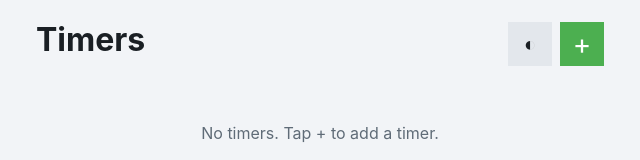
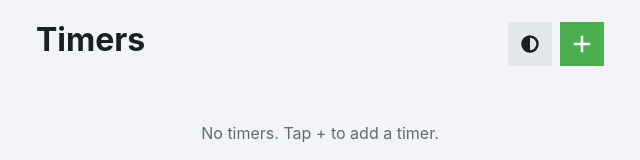
Before and after one commit to pglira/timers, a React (Vite) app: page / in a window 1280 px wide. Shown: the top 160 px of the page, without its empty margins (320-960 px from the left). Built offline with nearby package versions, Linux system fonts and the light colour scheme.

Commit message:
Use one simple SVG icon set for all buttons

```diff
--- a/src/App.css
+++ b/src/App.css
@@ -74,21 +74,22 @@ h1 {
   gap: 8px;
 }
 
-.theme {
+.theme,
+.add {
   width: 44px;
   height: 44px;
+  display: grid;
+  place-items: center;
+  padding: 0;
+}
+
+.theme {
   background: var(--control);
-  font-size: 20px;
-  line-height: 1;
 }
 
 .add {
-  width: 44px;
-  height: 44px;
   background: var(--accent);
   color: #fff;
-  font-size: 28px;
-  line-height: 1;
 }
 
 .empty {
@@ -185,7 +186,6 @@ ul {
 .actions button {
   width: 56px;
   height: 56px;
-  font-size: 20px;
   display: grid;
   place-items: center;
   padding: 0;
@@ -195,6 +195,14 @@ ul {
   width: 24px;
   height: 24px;
   fill: currentColor;
+}
+
+.icon .line {
+  fill: none;
+  stroke: currentColor;
+  stroke-width: 2.5;
+  stroke-linecap: square;
+  stroke-linejoin: miter;
 }
 
 .reset {
--- a/src/App.tsx
+++ b/src/App.tsx
@@ -1,4 +1,4 @@
-import { type CSSProperties, useEffect, useState } from 'react';
+import { type CSSProperties, type ReactNode, useEffect, useState } from 'react';
 import {
   COLORS,
   type Timer,
@@ -20,32 +20,26 @@ import { playBeep, unlockSound } from './sound';
 import { useWakeLock } from './useWakeLock';
 import { type Theme, useTheme } from './theme';
 import { SwipeRow } from './SwipeRow';
+import {
+  AutoThemeIcon,
+  DarkThemeIcon,
+  LightThemeIcon,
+  PauseIcon,
+  PlayIcon,
+  PlusIcon,
+  ResetIcon,
+} from './icons';
 
-const THEME_ICONS: Record<Theme, string> = { auto: '◐', light: '☀\uFE0E', dark: '☾\uFE0E' };
+const THEME_ICONS: Record<Theme, ReactNode> = {
+  auto: <AutoThemeIcon />,
+  light: <LightThemeIcon />,
+  dark: <DarkThemeIcon />,
+};
 const THEME_LABELS: Record<Theme, string> = {
   auto: 'Theme: system',
   light: 'Theme: light',
   dark: 'Theme: dark',
 };
-
-// The icons are drawn in a 24×24 box with the shape at the center of the box.
-function PauseIcon() {
-  return (
-    <svg className="icon" viewBox="0 0 24 24" aria-hidden="true">
-      <rect x="6" y="5" width="4" height="14" />
-      <rect x="14" y="5" width="4" height="14" />
-    </svg>
-  );
-}
-
-// The triangle is shifted right so that its centroid is at the center of the box.
-function PlayIcon() {
-  return (
-    <svg className="icon" viewBox="0 0 24 24" aria-hidden="true">
-      <path d="M8 5 L20 12 L8 19 Z" />
-    </svg>
-  );
-}
 
 // A timer that got to zero more than this time ago finished while the app was
 // in the background, so it gets no sound.
@@ -119,7 +113,7 @@ export default function App() {
             {THEME_ICONS[theme]}
           </button>
           <button className="add" onClick={() => setEditing('new')} aria-label="Add timer">
-            +
+            <PlusIcon />
           </button>
         </div>
       </header>
@@ -153,7 +147,7 @@ export default function App() {
                   disabled={isIdle(timer)}
                   aria-label="Reset"
                 >
-                  ↺
+                  <ResetIcon />
                 </button>
                 <button
                   className="toggle"
--- /dev/null
+++ b/src/icons.tsx
@@ -0,0 +1,79 @@
+import type { ReactNode } from 'react';
+
+// All icons use one style: a 24×24 box, solid shapes and lines of the same
+// width with square ends. Each shape is at the center of the box.
+function Icon({ children }: { children: ReactNode }) {
+  return (
+    <svg className="icon" viewBox="0 0 24 24" aria-hidden="true">
+      {children}
+    </svg>
+  );
+}
+
+export function PlusIcon() {
+  return (
+    <Icon>
+      <path className="line" d="M12 5V19M5 12H19" />
+    </Icon>
+  );
+}
+
+export function PauseIcon() {
+  return (
+    <Icon>
+      <rect x="6" y="5" width="4" height="14" />
+      <rect x="14" y="5" width="4" height="14" />
+    </Icon>
+  );
+}
+
+// The centroid of the triangle is at the center of the box.
+export function PlayIcon() {
+  return (
+    <Icon>
+      <path d="M8 5L20 12L8 19Z" />
+    </Icon>
+  );
+}
+
+// A circle with a gap at the upper left and an arrowhead at the top that
+// points counterclockwise.
+export function ResetIcon() {
+  return (
+    <Icon>
+      <path className="line" d="M12 6A7 7 0 1 1 5.94 9.5" />
+      <path d="M12.5 2.5V9.5L8.5 6Z" />
+    </Icon>
+  );
+}
+
+// A circle with a solid left half.
+export function AutoThemeIcon() {
+  return (
+    <Icon>
+      <circle className="line" cx="12" cy="12" r="7.5" />
+      <path d="M12 4.5A7.5 7.5 0 0 0 12 19.5Z" />
+    </Icon>
+  );
+}
+
+export function LightThemeIcon() {
+  return (
+    <Icon>
+      <circle cx="12" cy="12" r="4.5" />
+      <path
+        className="line"
+        d="M12 2V4.5M12 19.5V22M2 12H4.5M19.5 12H22M4.9 4.9L6.7 6.7M17.3 17.3L19.1 19.1M4.9 19.1L6.7 17.3M17.3 6.7L19.1 4.9"
+      />
+    </Icon>
+  );
+}
+
+// A crescent: the outer arc of a circle and the inner arc of a second circle.
+export function DarkThemeIcon() {
+  return (
+    <Icon>
+      <path d="M11.5 4A8 8 0 1 0 19.9 13.3A6.5 6.5 0 0 1 11.5 4Z" />
+    </Icon>
+  );
+}
```
